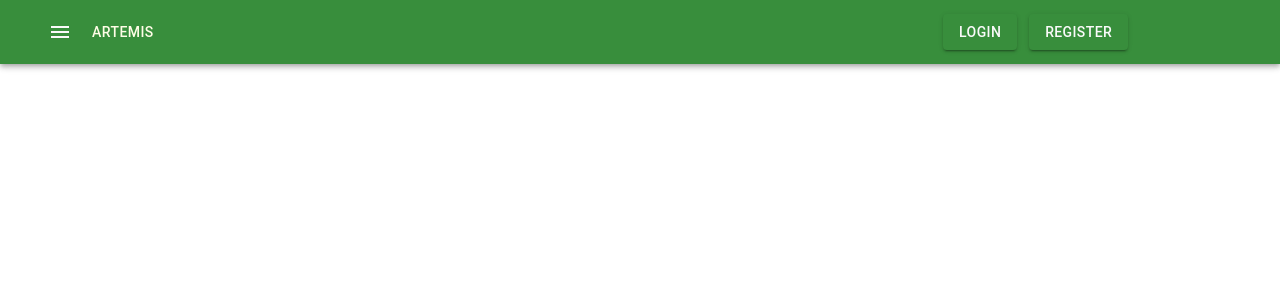
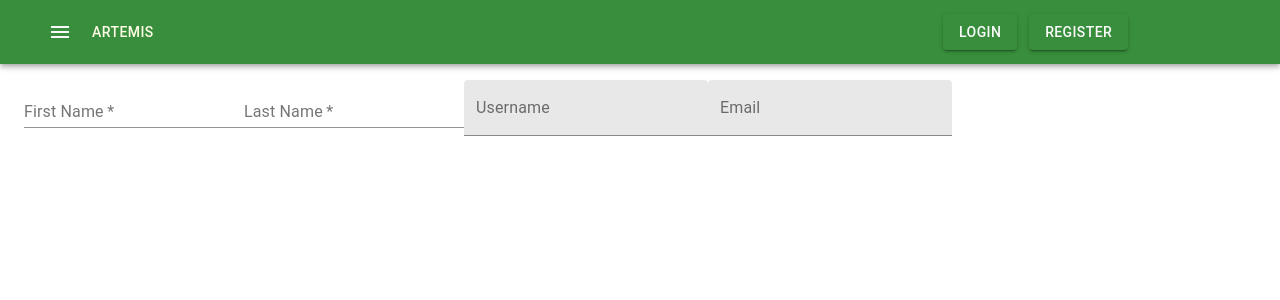
Before and after one commit to Alb33rt/artemis, a React (Create React App) app in the folder code-client/: page /profile in a window 1280 px wide. Shown: the top 300 px of the page. Built offline with nearby package versions, Linux system fonts and the light colour scheme; no server answers.

Commit message:
merged conflicts

```diff
--- a/code-client/src/App.js
+++ b/code-client/src/App.js
@@ -1,6 +1,6 @@
 import React, { useState, useEffect } from "react";
 import { BrowserRouter as Router, Route, Switch } from "react-router-dom";
-import { Home, NavBar, SignIn, SignUp, Dashboard, Logout, Donation, CarbonEntryPage, Contactus, GreenEntryPage
+import { Home, NavBar, SignIn, SignUp, Dashboard, Logout, Donation, CarbonEntryPage, Contactus, GreenEntryPage, EditProfilePage
  } from "./components";
 import { withRouter } from "react-router";
 import { ThemeProvider, createTheme } from '@material-ui/core/styles';
@@ -84,6 +84,7 @@ function App() {
           <Route path="/greenEntryPage" exact component={() => <GreenEntryPage/>} />
           <Route path="/donation" exact component={() => <Donation/>} />
           <Route path="/contactus" exact component={() => <Contactus/>} />
+          <Route path="/profile" exact component={()=> <EditProfilePage/>} />
         </Switch>
       </Router>
     </div>
--- a/code-client/src/components/dashboard.jsx
+++ b/code-client/src/components/dashboard.jsx
@@ -74,7 +74,7 @@ class Dashboard extends React.Component {
             weekEmissions: Array(7),
             threeDayEmission: Array(3),
             monthEmission: Array(30),
-            carbonEntries: []
+            carbonEntries: [],
         };
     }
 
@@ -83,6 +83,11 @@ class Dashboard extends React.Component {
         this.get3DayEmission();
         this.getMonthEmission();
         this.getWeekEmission();
+    }
+
+    redirectToHome() {
+        const { history } = this.props;
+        history.push('/');
     }
 
     redirectToEntry() {
--- a/code-client/src/components/editProfile.jsx
+++ b/code-client/src/components/editProfile.jsx
@@ -1,5 +1,117 @@
 import React from "react";
+import { withRouter } from "react-router";
+import { Container } from "@material-ui/core";
+import { Box } from "@material-ui/core";
+import { ThemeConsumer } from "styled-components";
+import TextField from '@material-ui/core/TextField';
+
+function getCookie(name) {
+    let cookieValue = null;
+    if (document.cookie && document.cookie !== '') {
+        const cookies = document.cookie.split(';');
+        for (let i = 0; i < cookies.length; i++) {
+            const cookie = cookies[i].trim();
+            // Does this cookie string begin with the name we want?
+            if (cookie.substring(0, name.length + 1) === (name + '=')) {
+                cookieValue = decodeURIComponent(cookie.substring(name.length + 1));
+                break;
+            }
+        }
+    }
+    return cookieValue;
+}
+const csrftoken = getCookie('csrftoken');
 
 class EditProfilePage extends React.Component {
+    constructor(props) {
+        super(props)
+        this.state = {
+            username: "",
+            email: "",
+            first_name: "",
+            last_name: "",
+        }
 
+    }
+
+    componentDidMount() {
+        this.requestUserData();
+    }
+
+    requestUserData() {
+        const requestOptions = {
+            method: 'GET',
+            headers: {
+                'Content-Type': 'application/json',
+                'Accept': 'application/json',
+                "Access-Control-Request-Method": "GET",
+                "Origin": "https://127.0.0.1:3000",
+                "Authorization": localStorage.getItem("Authentication"),
+                'x-csrftoken': csrftoken
+            },
+            mode: "cors",
+            credentials: "include"
+        };
+        console.log("Requesting User data for Editing Profile");
+
+        fetch('http://localhost:8000/api-login/edit-profile', requestOptions)
+            .then(response => response.json())
+            .then(data => {
+                console.log(data);
+                this.setState({
+                    username: data['username'],
+                    email: data['email'],
+                    first_name: data['first_name'],
+                    last_name: data['last_name'],
+                })
+                console.log(this.state)
+            })
+            .catch(error => {
+                console.log(error);
+            });
+    }
+
+    render() {
+
+        return (
+        <Container>
+           <Box mt={2}>
+            <TextField
+            required
+            id="standard-basic"
+            label="First Name"
+            variant="standard"
+            >
+            </TextField>
+            <TextField
+                required
+                id="standard-basic"
+                label="Last Name"
+                variant="standard"
+            >
+            </TextField>
+            <TextField
+                id="filled-read-only-input"
+                label="Username"
+                InputProps={{
+                    readOnly: true,
+                }}
+                variant="filled"
+            >
+            </TextField>
+            <TextField
+                id="filled-read-only-input"
+                label="Email"
+                InputProps={{
+                    readOnly: true,
+                }}
+                variant="filled"
+            >
+            </TextField>
+        </Box>
+        </Container>
+        )
+    }
 }
+
+export default withRouter(EditProfilePage)
--- a/code-client/src/components/index.js
+++ b/code-client/src/components/index.js
@@ -8,3 +8,4 @@ export { default as Donation } from "./donation";
 export { default as CarbonEntryPage} from "./carbonEntryPage";
 export { default as GreenEntryPage} from "./greenEntryPage";
 export { default as Contactus} from "./contactus";
+export { default as EditProfilePage } from "./editProfile";
--- a/code-client/src/components/navBar.jsx
+++ b/code-client/src/components/navBar.jsx
@@ -184,7 +184,7 @@ function NavBar() {
                     </List>
                     <Divider />
                     <List>
-                    <ListItem button key="Settings" component={Link} to="/">
+                    <ListItem button key="Profile" component={Link} to="/profile">
                             <ListItemIcon>
                                 <SettingsIcon />
                             </ListItemIcon>
--- a/code-client/src/components/signup.jsx
+++ b/code-client/src/components/signup.jsx
@@ -106,8 +106,8 @@ class SignUp extends React.Component {
           token: data['token']
         })
         this.setWithExpiry("Authentication", "Token " + data['token']);
-        this.setWithExpiry('isAuthenticated', true);
-        this.setWithExpiry('isLoggedIn', true);
+        localStorage.localStorage('isAuthenticated', true);
+        localStorage.localStorage('isLoggedIn', true);
         history.push("/dashboard");
       })
       .catch(error => {
```
Also changed, not shown: 1 other file (tests, documents, lock files or other folders).
